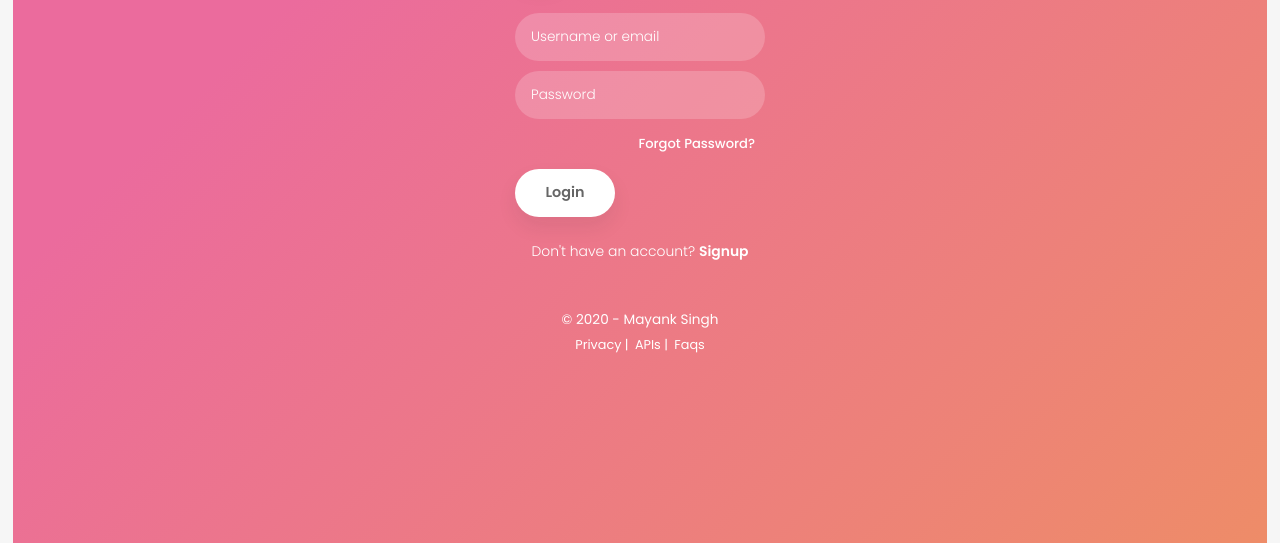
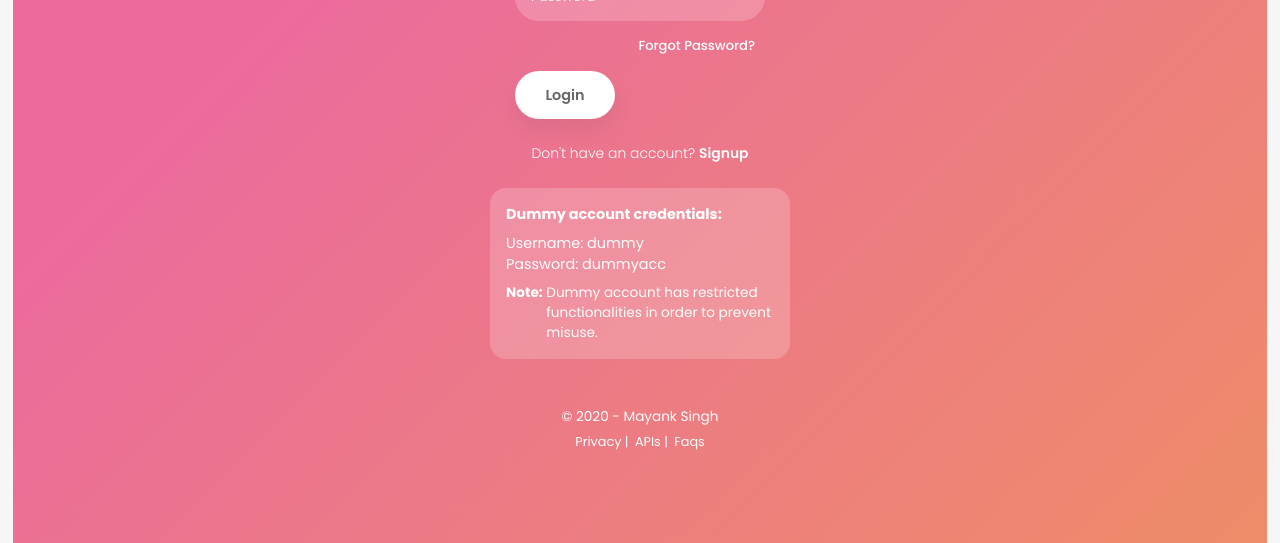
Before and after one commit to mayank-01-ms/Social-Media, a plain HTML site: page login.html in a window 1280 px wide. Shown: the part 257-800 px from the top of the page. Drawn offline with nearby package versions, Linux system fonts and the light colour scheme; files that its build step writes are made by us from their sources.

Commit message:
Added dummy account credentials on login page

```diff
--- a/css/logins.scss
+++ b/css/logins.scss
@@ -138,6 +138,23 @@ $formWidth: 250px;
     }
 }
 
+.dummy_acc_credentials{
+    margin-top: 1.5rem;
+    background: #ffffff31;
+    padding: 1rem;
+    border-radius: 1rem;
+    max-width: 300px;
+
+    h4{
+        margin-bottom: 0.5rem;
+    }
+    .note_div{
+        margin-top: 0.5rem;
+        display: flex;
+        font-size: 0.85rem;
+    }
+}
+
 //Footer on login and signup page
 .ls-footer{
     position: relative;
--- a/login.html
+++ b/login.html
@@ -106,6 +106,21 @@
                 Don't have an account? <a href="signup.html">Signup</a>
             </div>
         </div>
+        <section class="dummy_acc_credentials">
+            <h4>Dummy account credentials:</h4>
+            <p>
+                Username:
+                <span>dummy</span>
+            </p>
+            <p>
+                Password:
+                <span>dummyacc</span>
+            </p>
+            <div class="note_div">
+                <strong>Note: </strong>&nbsp;
+                <p>Dummy account has restricted functionalities in order to prevent misuse.</p>
+            </div>
+        </section>
         <footer class="ls-footer">
             &copy; 2020 - Mayank Singh
             <ul class="links">
```
